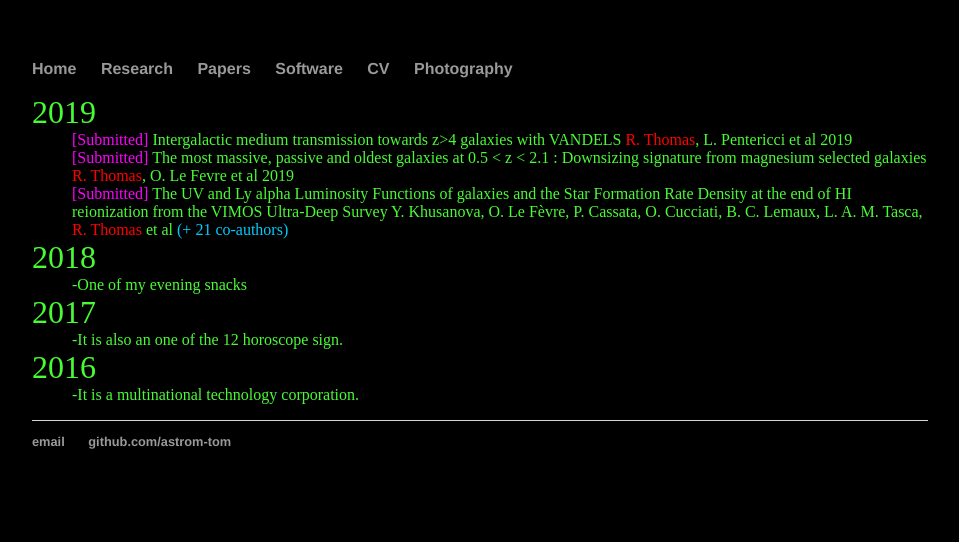
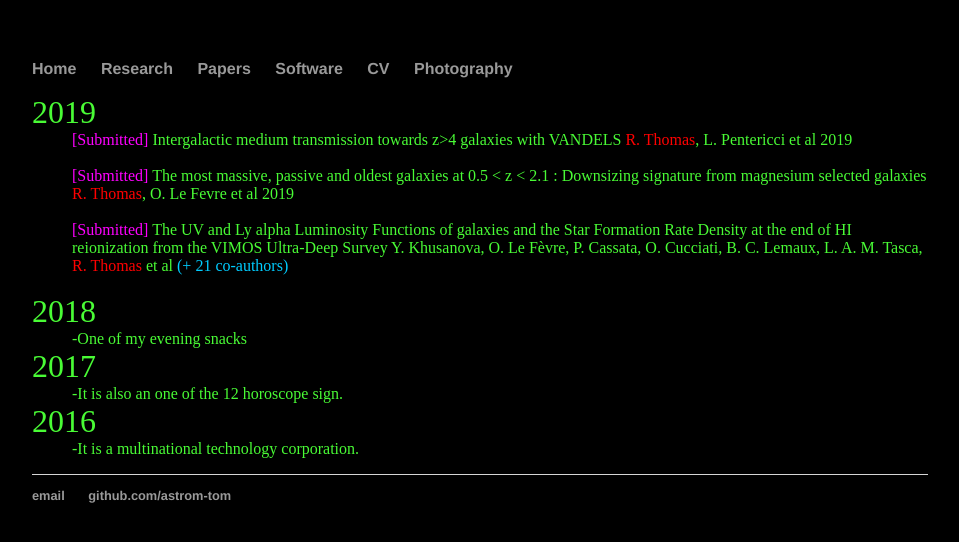
Before and after one commit to astrom-tom/astrom-tom.github.io, a Jekyll site: the page built from Papers/index.html, in a window 1280 px wide. Shown: the top 542 px of the page, without its empty margins (160-1119 px from the left). Built offline with Jekyll 4.4.1, drawn with Linux system fonts in a browser that asks for light colours.

Commit message:
Update index.html

```diff
--- a/Papers/index.html
+++ b/Papers/index.html
@@ -12,9 +12,9 @@
   <font size="6">2019
     </font>
    </dt>
-  <dd> <span class='subm'>[Submitted]</span> Intergalactic medium transmission towards z>4 galaxies with VANDELS <span class='me'>R. Thomas</span>, L. Pentericci et al 2019</dd>
-  <dd> <span class='subm'>[Submitted]</span> The most massive, passive and oldest galaxies at 0.5 < z < 2.1 : Downsizing signature from magnesium selected galaxies <span class='me'>R. Thomas</span>, O. Le Fevre et al 2019</dd>
-  <dd> <span class='subm'>[Submitted]</span> The UV and Ly alpha Luminosity Functions of galaxies and the Star Formation Rate Density at the end of HI reionization from the VIMOS Ultra-Deep Survey Y. Khusanova, O. Le Fèvre, P. Cassata, O. Cucciati, B. C. Lemaux, L. A. M. Tasca, <span class='me'>R. Thomas</span> et al <span class='cauthors'>(+ 21 co-authors)</span></dd>
+  <dd> <span class='subm'>[Submitted]</span> Intergalactic medium transmission towards z>4 galaxies with VANDELS <span class='me'>R. Thomas</span>, L. Pentericci et al 2019</dd> <br>
+  <dd> <span class='subm'>[Submitted]</span> The most massive, passive and oldest galaxies at 0.5 < z < 2.1 : Downsizing signature from magnesium selected galaxies <span class='me'>R. Thomas</span>, O. Le Fevre et al 2019</dd>  <br>
+  <dd> <span class='subm'>[Submitted]</span> The UV and Ly alpha Luminosity Functions of galaxies and the Star Formation Rate Density at the end of HI reionization from the VIMOS Ultra-Deep Survey Y. Khusanova, O. Le Fèvre, P. Cassata, O. Cucciati, B. C. Lemaux, L. A. M. Tasca, <span class='me'>R. Thomas</span> et al <span class='cauthors'>(+ 21 co-authors)</span></dd>  <br>
 
   <dt style="color:rgb(73, 251, 53);">
   <font size="6">2018
```
